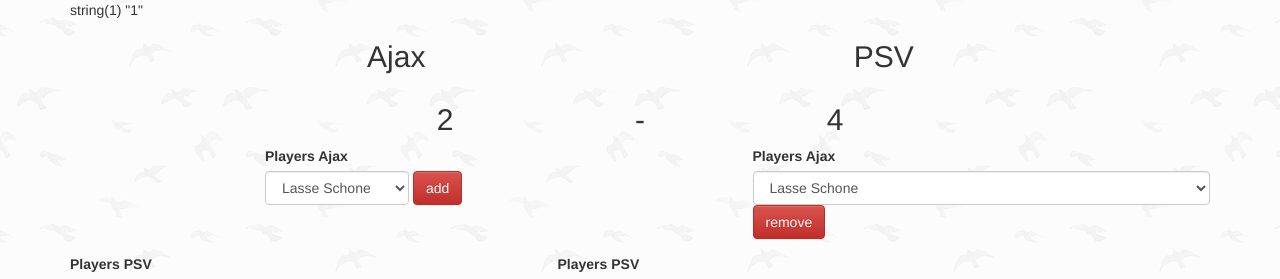
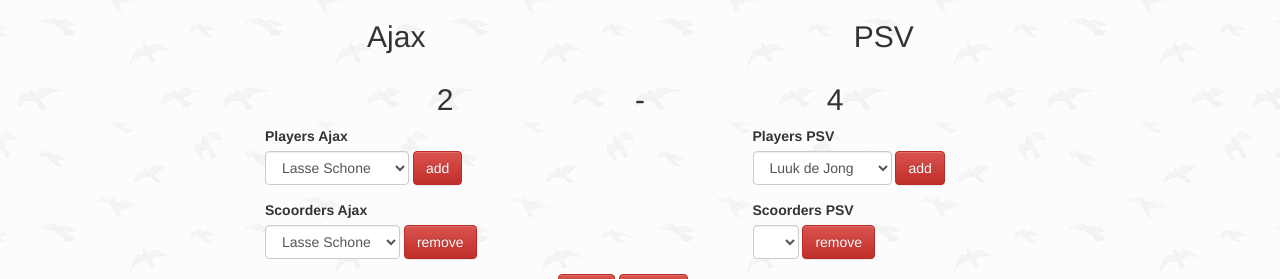
Before and after one commit to DionRo/fifaPhp, a PHP site: page /public/adjust_game.php?adjust=1 in a window 1280 px wide. Shown: the top 279 px of the page. Run offline with PHP 8.4, Linux system fonts and the light colour scheme; a user stored in the database is signed in; data comes from the database, SQL or seed files in the repository; lists and menus that the app fills with data are empty.

Commit message:
netjes maken form Adjust

```diff
--- a/public/adjust_game.php
+++ b/public/adjust_game.php
@@ -19,8 +19,6 @@ require ('header.php');
 require ('../app/database.php');
 
 $id = $_GET['adjust'];
-var_dump($id);
-//die;
 $matches = $db_conn->prepare("SELECT * FROM tbl_matches WHERE id = $id");
 $matches->execute();
 $matches = $matches->fetchAll(PDO::FETCH_ASSOC);
@@ -44,9 +42,6 @@ $id = "{$match['id']}";
             $name_team_b = $team['name'];
         }
     }
-
-//    $name_team_a = $teams[$match['team_id_a']]['name'];
-//      $name_team_b = $teams[$match['team_id_b']]['name'];
 
 $team_id_a = intval($match['team_id_a']);
 $team_id_b = intval($match['team_id_b']);
@@ -119,25 +114,6 @@ $players = $players->fetchAll(PDO::FETCH_ASSOC);
             <input value="add" type="submit" name="add" class="btn btn-danger">
         </form>
     </div>
-    <div class="form-group col col-lg-5">
-        <label for="">Players <?php echo $name_team_a; ?></label>
-        <form action="../app/adjust_game_manager.php" method="POST">
-            <select class="form-control" name="player">
-                <?php
-                foreach($players as $player)
-                {
-                    if ( $player['goals'] > 0)
-                        echo "<option value=" . $player['id'] . ">
-                            <p>{$player['first_name']} {$player['last_name']}</p>
-                            </option>";
-                }
-                ?>
-            </select>
-            <?php echo "<input type=\"hidden\" name=\"match_id\" value=\"$id\">"; ?>
-            <input type="hidden" name="team" value="a">
-            <input value="remove" type="submit" name="remove" class="btn btn-danger">
-        </form>
-    </div>
     <?php
     $players = $db_conn->prepare("SELECT * FROM tbl_players WHERE team_id = $team_id_b");
     $players->execute();
@@ -163,9 +139,39 @@ $players = $players->fetchAll(PDO::FETCH_ASSOC);
             <input value="add" type="submit" name="add" class="btn btn-danger">
         </form>
     </div>
+    <div class="col col-lg-2"></div>
+    <?php
+    $players = $db_conn->prepare("SELECT * FROM tbl_players WHERE team_id = $team_id_a");
+    $players->execute();
+    $players = $players->fetchAll(PDO::FETCH_ASSOC);
+    ?>
     <div class="form-group col col-lg-5">
-        <label for="">Players <?php echo $name_team_b; ?></label>
-        <form action="../app/adjust_game_manager.php" method="POST">
+        <label for="">Scoorders <?php echo $name_team_a; ?></label>
+        <form action="../app/adjust_game_manager.php" method="POST" class="form-inline" >
+            <select class="form-control" name="player">
+                <?php
+                foreach($players as $player)
+                {
+                    if ( $player['goals'] > 0)
+                        echo "<option value=" . $player['id'] . ">
+                            <p>{$player['first_name']} {$player['last_name']}</p>
+                            </option>";
+                }
+                ?>
+            </select>
+            <?php echo "<input type=\"hidden\" name=\"match_id\" value=\"$id\">"; ?>
+            <input type="hidden" name="team" value="b">
+            <input value="remove" type="submit" name="remove" class="btn btn-danger">
+        </form>
+    </div>
+    <?php
+    $players = $db_conn->prepare("SELECT * FROM tbl_players WHERE team_id = $team_id_b");
+    $players->execute();
+    $players = $players->fetchAll(PDO::FETCH_ASSOC);
+    ?>
+    <div class="form-group col col-lg-5">
+        <label for="">Scoorders <?php echo $name_team_b; ?></label>
+        <form action="../app/adjust_game_manager.php" method="POST" class="form-inline">
             <select class="form-control" name="player">
                 <?php
                     foreach($players as $player)
```
